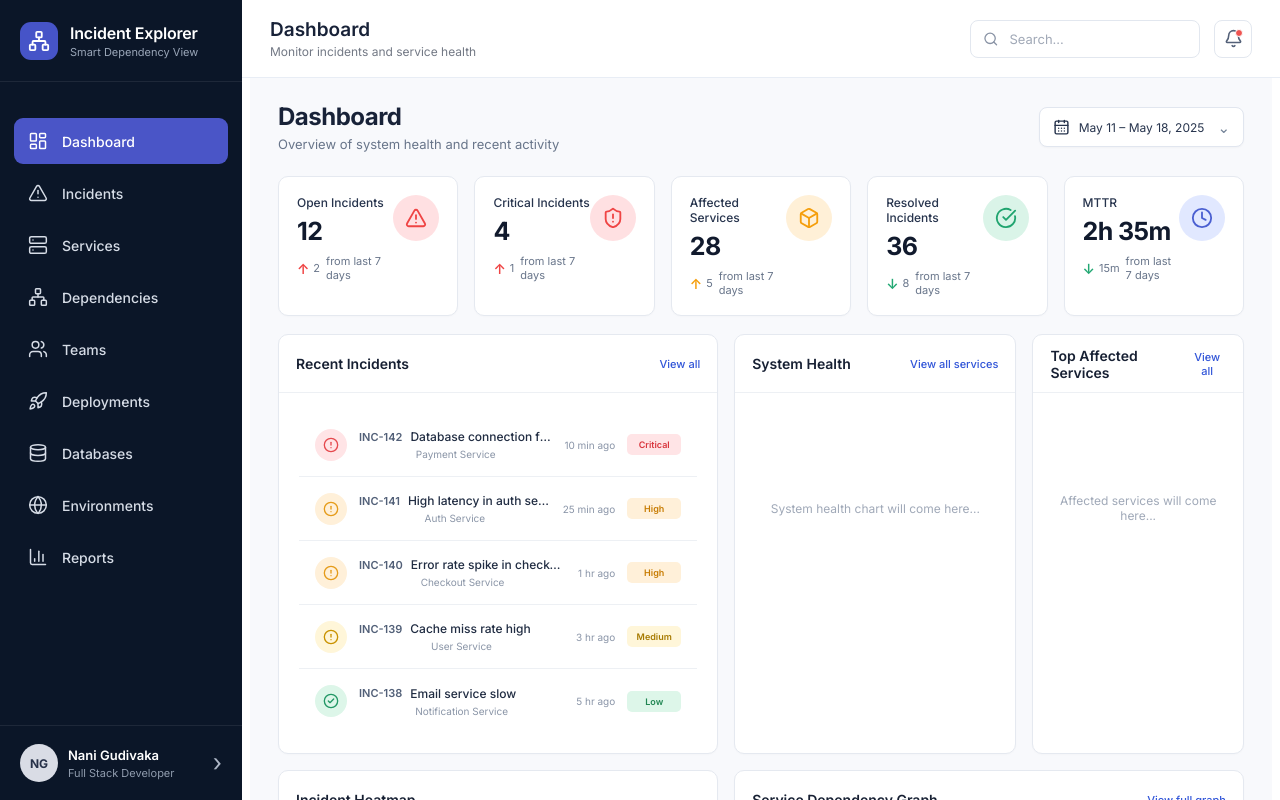
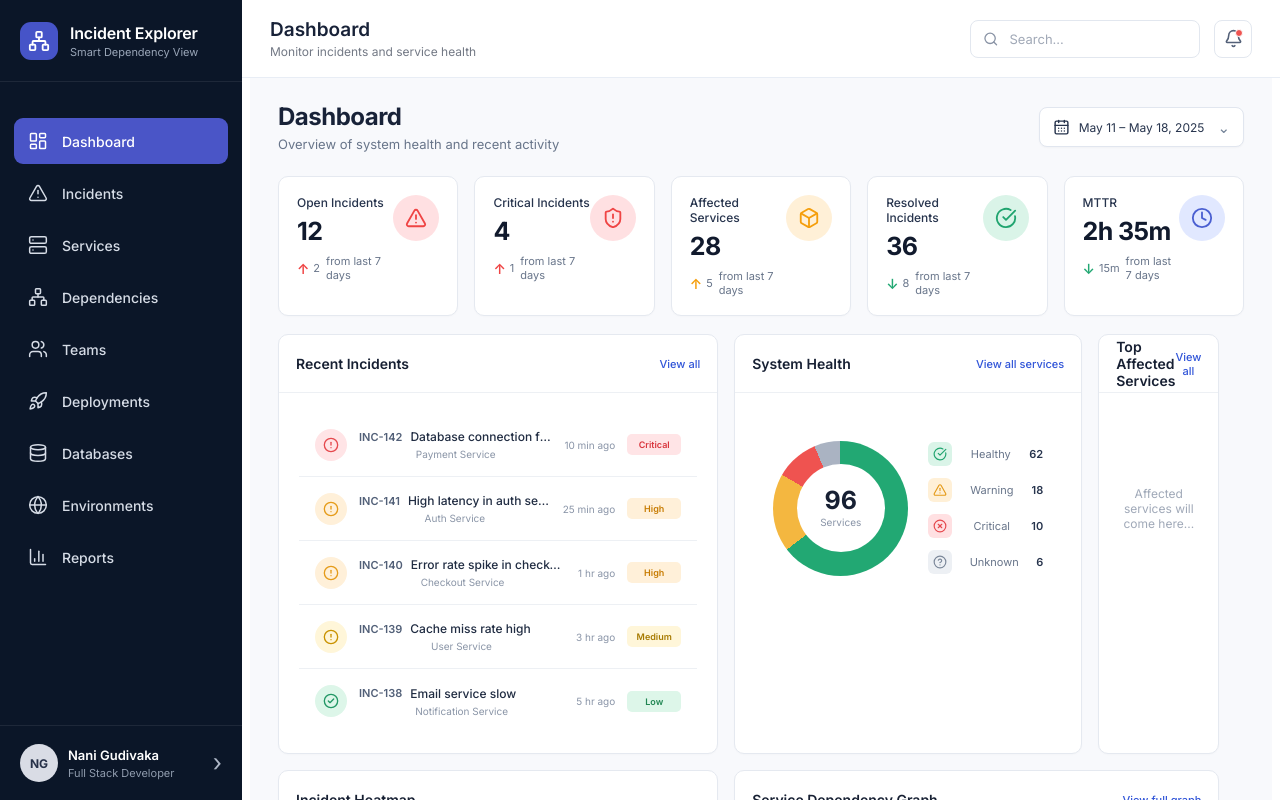
Before and after one commit to NaniGudivaka/incident-explorer, a React (Vite) app: page / in a window 1280 px wide. Shown: the top 800 px of the page. Built offline with nearby package versions, Linux system fonts and the light colour scheme.

Commit message:
Added system health report with styles

```diff
--- a/src/components/dashboard/Dashboard.jsx
+++ b/src/components/dashboard/Dashboard.jsx
@@ -11,6 +11,7 @@
 
 import "./styles/dashboard.css";
 import RecentIncidents from "./RecentIncidents";
+import SystemHealth from "./SystemHealth";
 
 function Dashboard() {
   const stats = [
@@ -161,7 +162,7 @@
           </div>
 
           <div className="panel-placeholder">
-            System health chart will come here...
+            <SystemHealth />
           </div>
         </div>
 
--- /dev/null
+++ b/src/components/dashboard/SystemHealth.jsx
@@ -0,0 +1,104 @@
+// This component refers to the System Health part
+
+import {
+  CheckCircle,
+  AlertTriangle,
+  XCircle,
+  HelpCircle,
+} from "lucide-react";
+
+import "./styles/systemHealth.css";
+
+
+function SystemHealth() {
+
+  // System health data
+
+
+  //This was sample data, once i am done UI part i will create data with my own
+
+  const healthData = [
+    {
+      label: "Healthy",
+      value: 62,
+      icon: CheckCircle,
+      type: "healthy",
+    },
+    {
+      label: "Warning",
+      value: 18,
+      icon: AlertTriangle,
+      type: "warning",
+    },
+    {
+      label: "Critical",
+      value: 10,
+      icon: XCircle,
+      type: "critical",
+    },
+    {
+      label: "Unknown",
+      value: 6,
+      icon: HelpCircle,
+      type: "unknown",
+    },
+  ];
+
+  const totalServices = healthData.reduce(
+    (total, item) => total + item.value,
+    0
+  );
+
+
+  return (
+    <div className="system-health-content">
+
+      {/* Health chart */}
+
+      <div className="health-chart">
+
+        <div className="health-chart-center">
+          <strong>{totalServices}</strong>
+          <span>Services</span>
+        </div>
+
+      </div>
+
+
+      {/* Health status list */}
+
+      <div className="health-status-list">
+
+        {healthData.map((item) => {
+
+          const Icon = item.icon;
+
+          return (
+            <div
+              className="health-status-item"
+              key={item.label}
+            >
+
+              <div className={`health-status-icon ${item.type}`}>
+                <Icon size={14} />
+              </div>
+
+              <span className="health-status-label">
+                {item.label}
+              </span>
+
+              <strong className="health-status-value">
+                {item.value}
+              </strong>
+
+            </div>
+          );
+        })}
+
+      </div>
+
+    </div>
+  );
+}
+
+export default SystemHealth;
--- /dev/null
+++ b/src/components/dashboard/styles/systemHealth.css
@@ -0,0 +1,210 @@
+/* This part CSS refers to System Health part */
+
+
+/* This part CSS refers to System Health Content */
+
+.system-health-content {
+  min-height: 190px;
+
+  display: flex;
+  align-items: center;
+  justify-content: space-around;
+
+  gap: 20px;
+
+  padding: 20px 18px;
+
+  box-sizing: border-box;
+}
+
+
+/* This part CSS refers to Health Chart */
+
+.health-chart {
+  width: 135px;
+  height: 135px;
+
+  position: relative;
+
+  display: flex;
+  align-items: center;
+  justify-content: center;
+
+  border-radius: 50%;
+
+  background: conic-gradient(
+    #22a873 0% 64.6%,
+    #f4b740 64.6% 83.3%,
+    #ef5350 83.3% 93.7%,
+    #aab3c2 93.7% 100%
+  );
+
+  flex-shrink: 0;
+}
+
+
+/* This part CSS refers to Donut Chart Center */
+
+.health-chart::after {
+  content: "";
+
+  position: absolute;
+
+  width: 88px;
+  height: 88px;
+
+  border-radius: 50%;
+
+  background: #ffffff;
+}
+
+.health-chart-center {
+  position: relative;
+
+  z-index: 1;
+
+  display: flex;
+  flex-direction: column;
+  align-items: center;
+
+  gap: 3px;
+}
+
+.health-chart-center strong {
+  color: #172033;
+
+  font-size: 25px;
+  font-weight: 650;
+
+  line-height: 1;
+}
+
+.health-chart-center span {
+  color: #8994a7;
+
+  font-size: 10px;
+}
+
+
+/* This part CSS refers to Health Status List */
+
+.health-status-list {
+  display: flex;
+  flex-direction: column;
+
+  gap: 12px;
+
+  min-width: 115px;
+}
+
+.health-status-item {
+  display: flex;
+  align-items: center;
+
+  gap: 8px;
+}
+
+.health-status-icon {
+  width: 24px;
+  height: 24px;
+
+  display: flex;
+  align-items: center;
+  justify-content: center;
+
+  border-radius: 6px;
+
+  flex-shrink: 0;
+}
+
+.health-status-icon.healthy {
+  background: #daf4e8;
+  color: #20a46f;
+}
+
+.health-status-icon.warning {
+  background: #fff0d7;
+  color: #e59b19;
+}
+
+.health-status-icon.critical {
+  background: #ffe0e2;
+  color: #e5484d;
+}
+
+.health-status-icon.unknown {
+  background: #edf0f4;
+  color: #7b8799;
+}
+
+
+/* This part CSS refers to Health Status Label */
+
+.health-status-label {
+  flex: 1;
+
+  color: #68758a;
+
+  font-size: 11px;
+}
+
+
+/* This part CSS refers to Health Status Value */
+
+.health-status-value {
+  color: #27344d;
+
+  font-size: 11px;
+  font-weight: 600;
+}
+
+
+/* This part CSS refers to Responsive Design */
+
+@media (max-width: 1200px) {
+
+  .system-health-content {
+    justify-content: center;
+  }
+
+}
+
+
+@media (max-width: 768px) {
+
+  .system-health-content {
+    padding: 18px 14px;
+
+    gap: 25px;
+  }
+
+  .health-chart {
+    width: 120px;
+    height: 120px;
+  }
+
+  .health-chart::after {
+    width: 78px;
+    height: 78px;
+  }
+
+}
+
+
+@media (max-width: 500px) {
+
+  .system-health-content {
+    flex-direction: column;
+
+    padding: 20px;
+  }
+
+  .health-status-list {
+    width: 100%;
+  }
+
+  .health-status-item {
+    width: 100%;
+  }
+
+}
```
